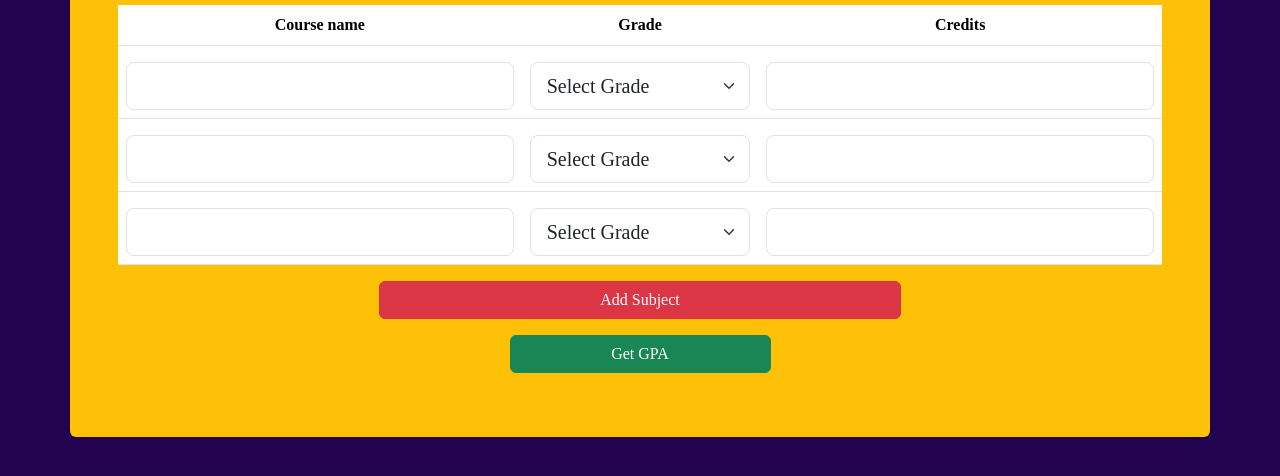
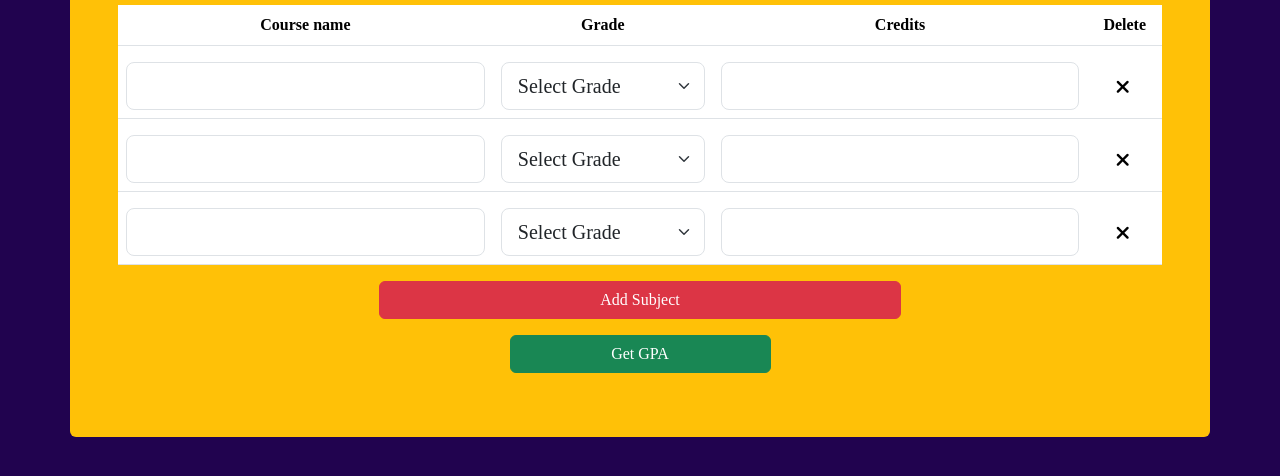
Before and after one commit to Gokulprakash2005/GPA-calculator, a plain HTML site: page index.html in a window 1280 px wide. Shown: the part 226-702 px from the top of the page. Drawn offline with nearby package versions, Linux system fonts and the light colour scheme.

Commit message:
adding delete option

```diff
--- a/index.css
+++ b/index.css
@@ -2,3 +2,7 @@ body{
     font-family: 'Times New Roman', Times, serif;
     background-color: rgb(33, 3, 79);
 }
+i{
+    margin-left: 20px;
+    font-size: larger;
+}
--- a/index.html
+++ b/index.html
@@ -7,6 +7,7 @@
     <link href="https://cdn.jsdelivr.net/npm/bootstrap@5.3.3/dist/css/bootstrap.min.css" rel="stylesheet">
     <script src="https://cdn.jsdelivr.net/npm/bootstrap@5.3.3/dist/js/bootstrap.bundle.min.js"></script>
     <link rel="stylesheet" href="index.css">
+    <link rel="stylesheet" href="https://cdnjs.cloudflare.com/ajax/libs/font-awesome/6.6.0/css/all.min.css" />
 </head>
 <body >
         <div class="d-flex justify-content-center align-items-center min-vh-100">
@@ -18,6 +19,7 @@
                   <th><center>Course name</center></th>
                   <th><center>Grade</center></th>
                   <th><center>Credits</center></th>
+                  <th><center>Delete</center></th>
                 </tr>
               </thead>
             <tbody id="addrow">
@@ -35,6 +37,7 @@
                     </select>
                     </td>
                     <td><input type="number" class="form-control form-control-lg mt-2" id="Course_credit" name="Course_credit" required  ></td>
+                    <td><i class="fa-solid fa-xmark mt-4 " onclick="remove(event)"></i></td>
               </tr>
               <tr >
                     <td><input type="text" class="form-control form-control-lg mt-2" id="Course_name" name="Course_name" required  ></td>
@@ -50,6 +53,7 @@
                     </select>
                     </td>
                     <td><input type="number" class="form-control form-control-lg mt-2" id="Course_credit" name="Course_credit" required  ></td>
+                    <td><i class="fa-solid fa-xmark mt-4 " onclick="remove(event)"></i></td>
               </tr>
               <tr>
                     <td><input type="text" class="form-control form-control-lg mt-2" id="Course_name" name="Course_name" required  ></td>
@@ -65,6 +69,7 @@
                     </select>
                     </td>
                    <td><input type="number" class="form-control form-control-lg mt-2" id="Course_credit" name="Course_credit" required  ></td>
+                   <td><i class="fa-solid fa-xmark mt-4 " onclick="remove(event)"></i></td>
               </tr>
             </tbody>
             </table>
--- a/index.js
+++ b/index.js
@@ -15,12 +15,14 @@
                     </select>
                     </td>
                    <td><input type="number" class="form-control form-control-lg mt-2" id="Course_credit" name="Course_credit" required  ></td>
+                   <td><i class="fa-solid fa-xmark mt-4 " onclick="remove(event)"></i></td>
               </tr>
             `;
         document.getElementById("addrow").insertAdjacentHTML('beforeend',newRow);
        }
 
-       function addGPA() {
+       function addGPA()
+       {
         var totalGradescredits = 0;
         var totalCredits = 0;
         document.querySelectorAll("#addrow tr").forEach(row => {
@@ -31,4 +33,9 @@
         });
         var gpa =totalGradescredits / totalCredits;
         document.getElementById("result").innerHTML = "Your GPA is: " + gpa;
+       }
+
+    function remove(event)
+    {
+        event.target.closest('tr').remove();
     }
```
